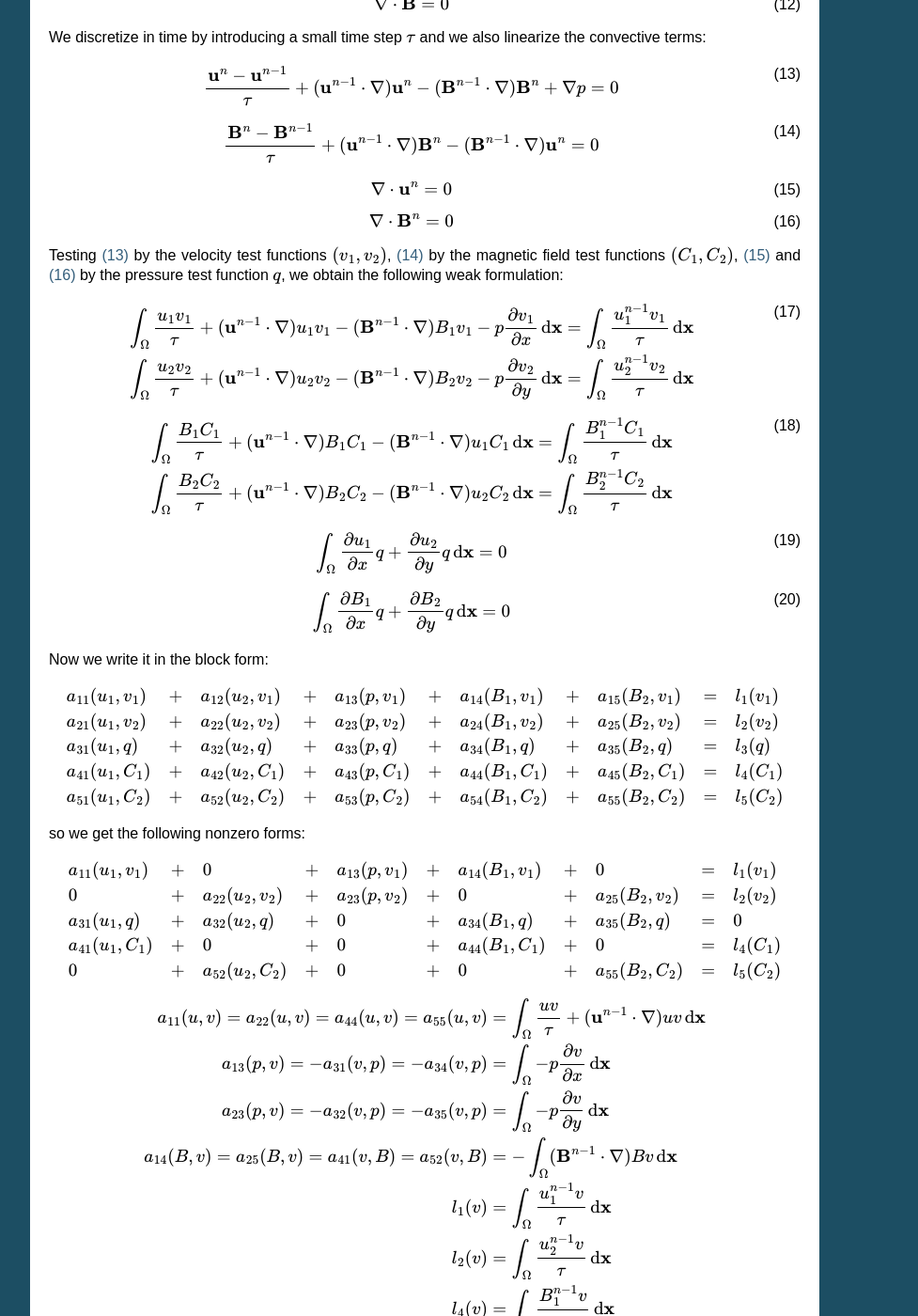
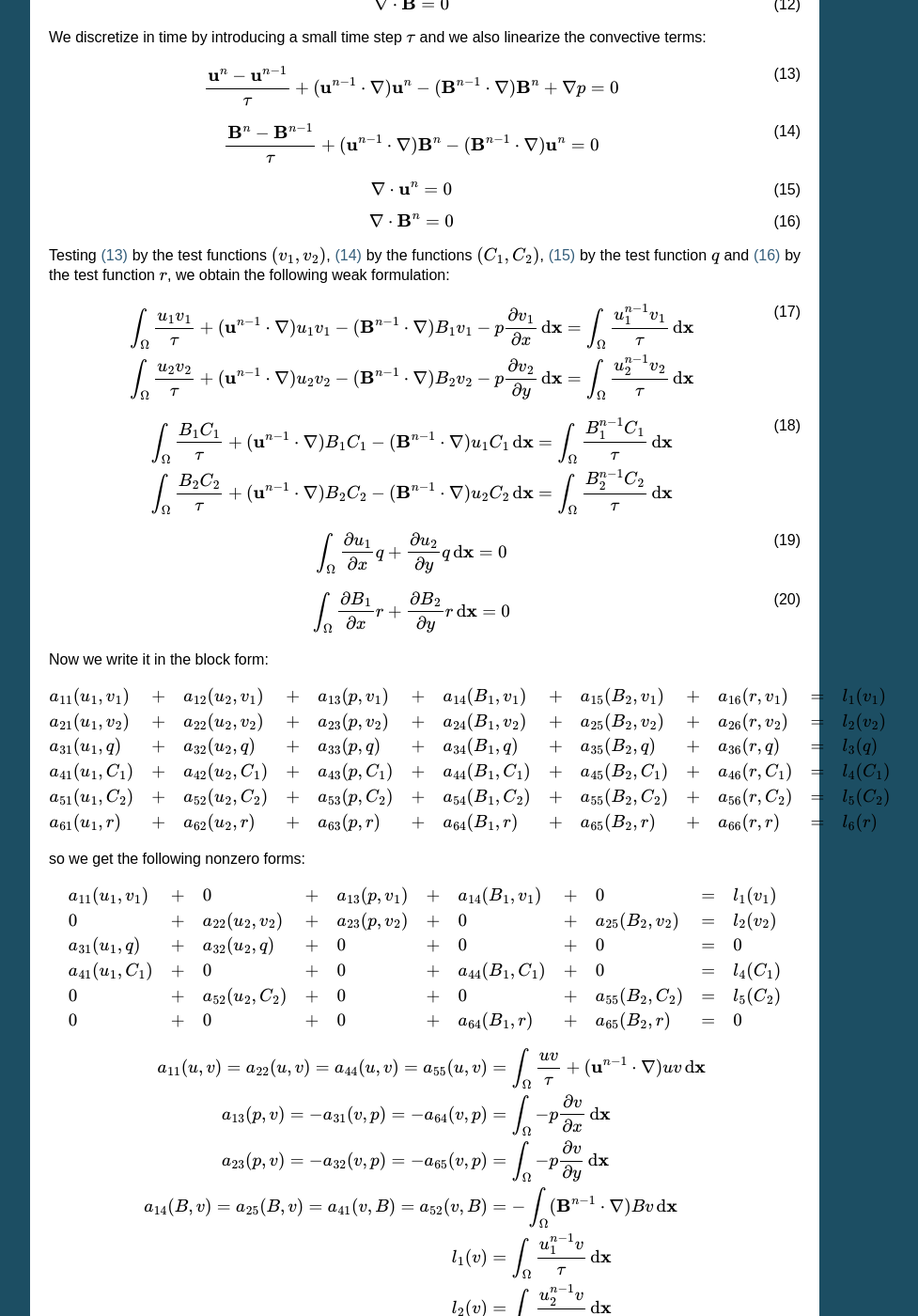
Before and after one commit to certik/mhd-hermes, a Sphinx documentation site: the page built from doc/physics.rst, in a window 1280 px wide and 1400 px high, scrolled down 2180 px. Shown: the whole window at 94% size, without its empty margins (198-1175 px from the left). Built offline with Sphinx 7.4.7, drawn with Linux system fonts in a browser that asks for light colours; formulas are drawn with MathJax 3; some of the changed text lies outside the part shown.

Commit message:
Test div B = 0 with "r"

```diff
--- a/doc/physics.rst
+++ b/doc/physics.rst
@@ -208,10 +208,10 @@ linearize the convective terms:
 
     \nabla\cdot{\bf B}^n = 0
 
-Testing :eq:`FEM1b` by the velocity test functions :math:`(v_1, v_2)`,
-:eq:`FEM2b` by the magnetic field test functions :math:`(C_1, C_2)`,
-:eq:`FEM3b` and :eq:`FEM4b` by the pressure test function :math:`q`, we obtain
-the following weak formulation:
+Testing :eq:`FEM1b` by the test functions :math:`(v_1, v_2)`, :eq:`FEM2b` by
+the functions :math:`(C_1, C_2)`, :eq:`FEM3b` by the test function :math:`q`
+and :eq:`FEM4b` by the test function :math:`r`, we obtain the
+following weak formulation:
 
 .. math::
     :label: FEM1c
@@ -246,7 +246,7 @@ the following weak formulation:
 .. math::
     :label: FEM3d
 
-    \int_\Omega {\partial B_1\over\partial x}q + {\partial B_2\over\partial y}q
+    \int_\Omega {\partial B_1\over\partial x}r + {\partial B_2\over\partial y}r
         \,{\rm d}{\bf x} = 0
 
 Now we write it in the block form:
@@ -254,17 +254,19 @@ Now we write it in the block form:
 .. math::
     :nowrap:
 
-    $$\begin{array}{lclclclclcl}
+    $$\begin{array}{lclclclclclcl}
     a_{11}(u_1, v_1) &+& a_{12}(u_2, v_1) &+& a_{13}(p, v_1) &+&
-        a_{14}(B_1, v_1) &+& a_{15}(B_2, v_1) &=& l_1(v_1)\\
+        a_{14}(B_1, v_1) &+& a_{15}(B_2, v_1) &+&a_{16}(r, v_1) &=& l_1(v_1)\\
     a_{21}(u_1, v_2) &+& a_{22}(u_2, v_2) &+& a_{23}(p, v_2) &+&
-        a_{24}(B_1, v_2) &+& a_{25}(B_2, v_2) &=& l_2(v_2)\\
+        a_{24}(B_1, v_2) &+& a_{25}(B_2, v_2) &+&a_{26}(r, v_2) &=& l_2(v_2)\\
     a_{31}(u_1, q) &+& a_{32}(u_2, q) &+& a_{33}(p, q) &+&
-        a_{34}(B_1, q) &+& a_{35}(B_2, q) &=& l_3(q)\\
+        a_{34}(B_1, q) &+& a_{35}(B_2, q) &+& a_{36}(r, q) &=& l_3(q)\\
     a_{41}(u_1, C_1) &+& a_{42}(u_2, C_1) &+& a_{43}(p, C_1) &+&
-        a_{44}(B_1, C_1) &+& a_{45}(B_2, C_1) &=& l_4(C_1)\\
+        a_{44}(B_1, C_1) &+& a_{45}(B_2, C_1) &+& a_{46}(r, C_1) &=& l_4(C_1)\\
     a_{51}(u_1, C_2) &+& a_{52}(u_2, C_2) &+& a_{53}(p, C_2) &+&
-        a_{54}(B_1, C_2) &+& a_{55}(B_2, C_2) &=& l_5(C_2)
+        a_{54}(B_1, C_2) &+& a_{55}(B_2, C_2) &+& a_{56}(r, C_2) &=& l_5(C_2)\\
+    a_{61}(u_1, r) &+& a_{62}(u_2, r) &+& a_{63}(p, r) &+&
+        a_{64}(B_1, r) &+& a_{65}(B_2, r) &+& a_{66}(r, r) &=& l_6(r)
     \end{array}$$
 
 so we get the following nonzero forms:
@@ -278,11 +280,13 @@ so we get the following nonzero forms:
     0 &+& a_{22}(u_2, v_2) &+& a_{23}(p, v_2) &+&
         0 &+& a_{25}(B_2, v_2) &=& l_2(v_2)\\
     a_{31}(u_1, q) &+& a_{32}(u_2, q) &+& 0 &+&
-        a_{34}(B_1, q) &+& a_{35}(B_2, q) &=& 0\\
+        0 &+& 0 &=& 0\\
     a_{41}(u_1, C_1) &+& 0 &+& 0 &+&
         a_{44}(B_1, C_1) &+& 0 &=& l_4(C_1)\\
     0 &+& a_{52}(u_2, C_2) &+& 0 &+&
-        0 &+& a_{55}(B_2, C_2) &=& l_5(C_2)
+        0 &+& a_{55}(B_2, C_2) &=& l_5(C_2)\\
+    0 &+& 0 &+& 0 &+&
+        a_{64}(B_1, r) &+& a_{65}(B_2, r) &=& 0
     \end{array}$$
 
 .. math::
@@ -290,9 +294,9 @@ so we get the following nonzero forms:
     a_{11}(u, v) = a_{22}(u, v) = a_{44}(u, v) = a_{55}(u, v) &=
         \int_\Omega {u v\over\tau} +
         ({\bf u}^{n-1}\cdot\nabla)u v\,{\rm d}{\bf x}\\
-    a_{13}(p, v) = -a_{31}(v, p) = -a_{34}(v, p) &= \int_\Omega
+    a_{13}(p, v) = -a_{31}(v, p) = -a_{64}(v, p) &= \int_\Omega
         -p {\partial v\over\partial x} \,{\rm d}{\bf x}\\
-    a_{23}(p, v) = -a_{32}(v, p) = -a_{35}(v, p) &= \int_\Omega
+    a_{23}(p, v) = -a_{32}(v, p) = -a_{65}(v, p) &= \int_\Omega
         -p {\partial v\over\partial y} \,{\rm d}{\bf x}\\
     a_{14}(B, v) = a_{25}(B, v) = a_{41}(v, B) = a_{52}(v, B) &=
         -\int_\Omega ({\bf B}^{n-1}\cdot\nabla)Bv\,{\rm d}{\bf x}\\
```
